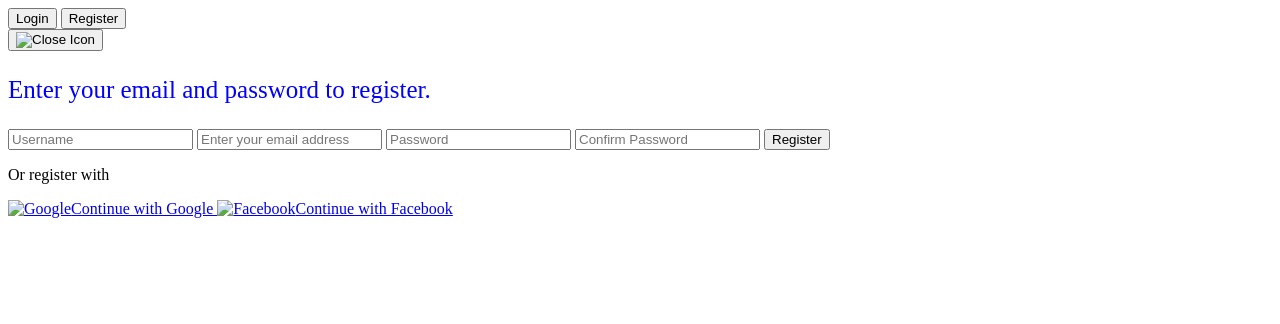
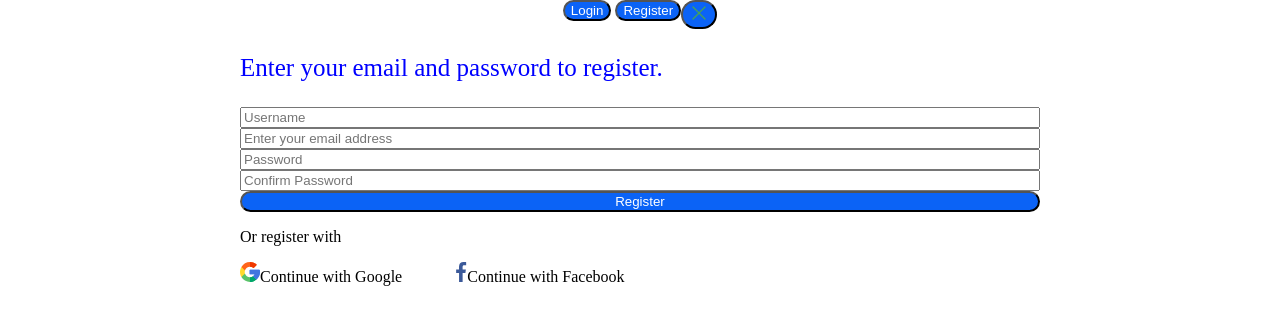
Before and after one commit to VladPohorielov/Hillel, a plain HTML site: page hw3/index.html in a window 1280 px wide. Drawn offline with Linux system fonts and the light colour scheme.

Commit message:
Центрував контент та додав стілю на кнопки, мінімально

```diff
--- a/hw3/index.html
+++ b/hw3/index.html
@@ -3,18 +3,19 @@
   <head>
     <meta charset="UTF-8" />
     <meta name="viewport" content="width=device-width, initial-scale=1.0" />
+    <link rel="stylesheet" href="./stale.css" />
     <title>Registration</title>
   </head>
   <body>
     <header>
       <nav>
-      <div>
+        <div>
           <button>Login</button>
           <button>Register</button>
         </div>
         <button>
           <img
-            src="/Hillel/GREENSHOP/img/X.svg"
+            src="./img/X.svg"
             alt="Close Icon"
             width="20"
             height="20"
@@ -37,11 +38,11 @@
     <footer>
       <p>Or register with</p>
       <a href="#">
-        <img src="/Hillel/GREENSHOP/img/google 1.svg" alt="Google" />Continue
+        <img src="./img/google 1.svg" alt="Google" />Continue
         with Google
       </a>
       <a href="#">
-        <img src="/Hillel/GREENSHOP/img/Vector.svg" alt="Facebook" />Continue
+        <img src="./img/Vector.svg" alt="Facebook" />Continue
         with Facebook
       </a>
     </footer>
--- /dev/null
+++ b/hw3/stale.css
@@ -0,0 +1,27 @@
+body{
+    max-width: 800px;
+    margin: 0 auto;
+}
+nav{
+    display: flex;
+    justify-content: center;
+}
+button{
+        border-radius: 16px;
+        color: white;
+        background: #0B63F6;
+}
+form{
+    display: flex;
+   justify-content: center;
+   flex-direction: column;
+}
+a{
+    width: 300px;
+    height: 200px;
+    padding-right: 50px;
+    text-decoration: none;
+    color: black;
+
+
+}
```
